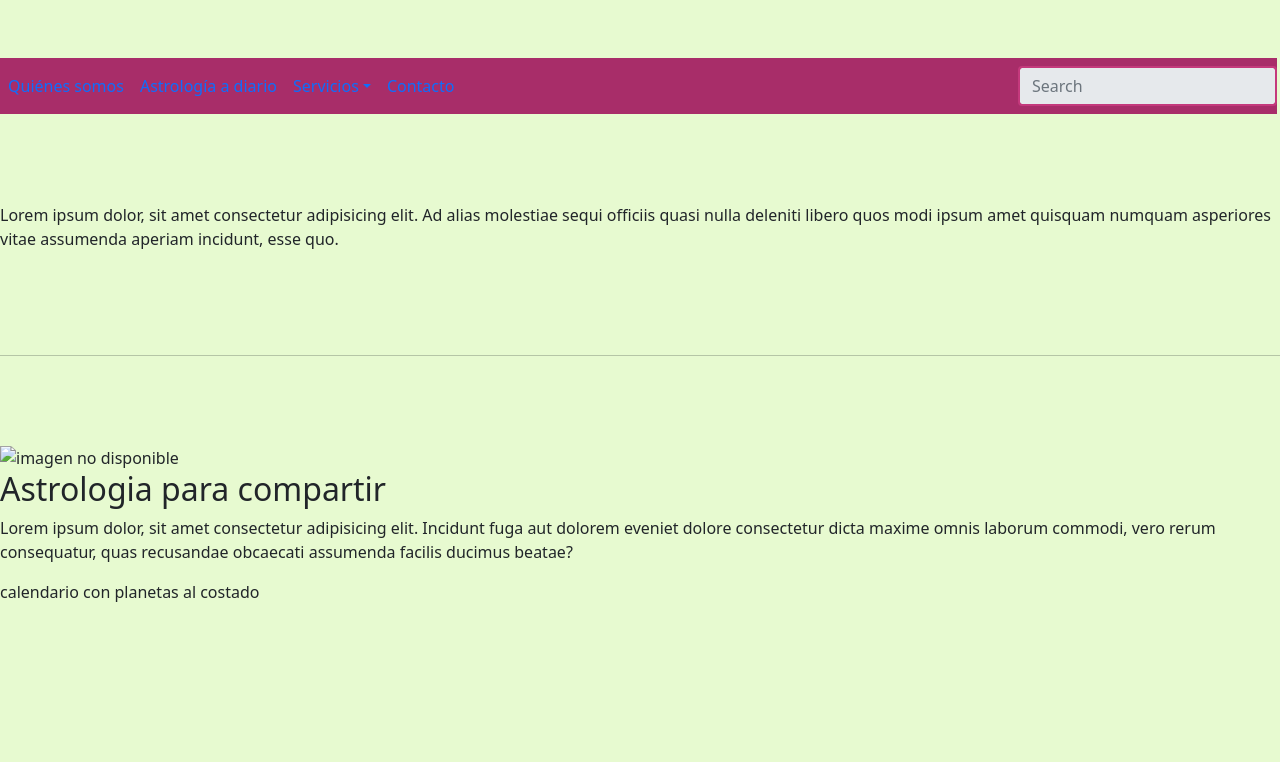
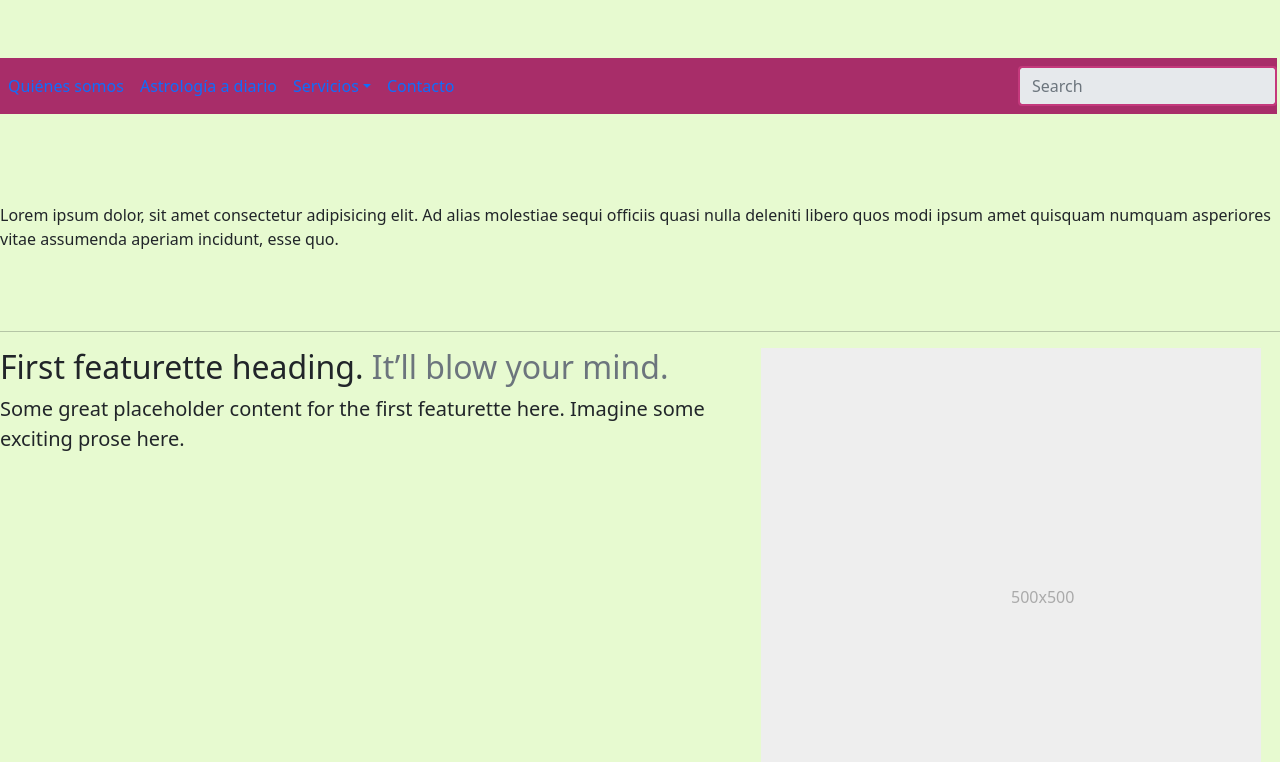
Before and after one commit to TrellixVulnTeam/astro2_3KRA, a plain HTML site: page index.html in a window 1280 px wide. Shown: the part 190-952 px from the top of the page. Drawn offline with nearby package versions, Linux system fonts and the light colour scheme.

```diff
--- a/index.html
+++ b/index.html
@@ -66,30 +66,26 @@
         <p>Lorem ipsum dolor, sit amet consectetur adipisicing elit. Ad alias molestiae sequi officiis quasi nulla deleniti libero quos modi ipsum amet quisquam numquam asperiores vitae assumenda aperiam incidunt, esse quo.</p>
     <br>
     <br>
-    <br>
-    <hr>
-    <br>
-    <br>
-    <br>
-    <main>
-        <section>
-            <article>
-                <div>
-                    <img class="imagenarticulo" src="../pluton-en-linea/Multimedia/universo1.jpg" alt="imagen no disponible" height="250">
-                </div>
-                <div>
-                    <h2>Astrologia para compartir</h2>
-                        <p>
-    Lorem ipsum dolor, sit amet consectetur adipisicing elit. Incidunt fuga aut dolorem eveniet dolore consectetur dicta maxime omnis laborum commodi, vero rerum consequatur, quas recusandae obcaecati assumenda facilis ducimus beatae?
-                        </p>
-                </div>
-            </article>
-        </section>
-    </main>
 
-<aside>
-calendario con planetas al costado
-</aside>
+<main>
+    <section>
+        <hr class="featurette-divider">
+
+    <div class="row featurette">
+    <div class="col-md-7">
+        <h2 class="featurette-heading">First featurette heading. <span class="text-muted">It’ll blow your mind.</span></h2>
+        <p class="lead">Some great placeholder content for the first featurette here. Imagine some exciting prose here.</p>
+    </div>
+    <div class="col-md-5">
+        <svg class="bd-placeholder-img bd-placeholder-img-lg featurette-image img-fluid mx-auto" width="500" height="500" xmlns="http://www.w3.org/2000/svg" role="img" aria-label="Placeholder: 500x500" preserveAspectRatio="xMidYMid slice" focusable="false"><title>Placeholder</title><rect width="100%" height="100%" fill="#eee"/><text x="50%" y="50%" fill="#aaa" dy=".3em">500x500</text></svg>
+
+        </div>
+    </div>
+
+
+    </section>
+
+
 <br>
 <br>
 <br>
@@ -99,7 +95,7 @@
 <br>
 <br>
 <br>
-
+</main>
 <div class="container">
     <footer class="d-flex flex-wrap justify-content-between align-items-center py-3 my-4 border-top">
     <div class="col-md-4 d-flex align-items-center">
```
